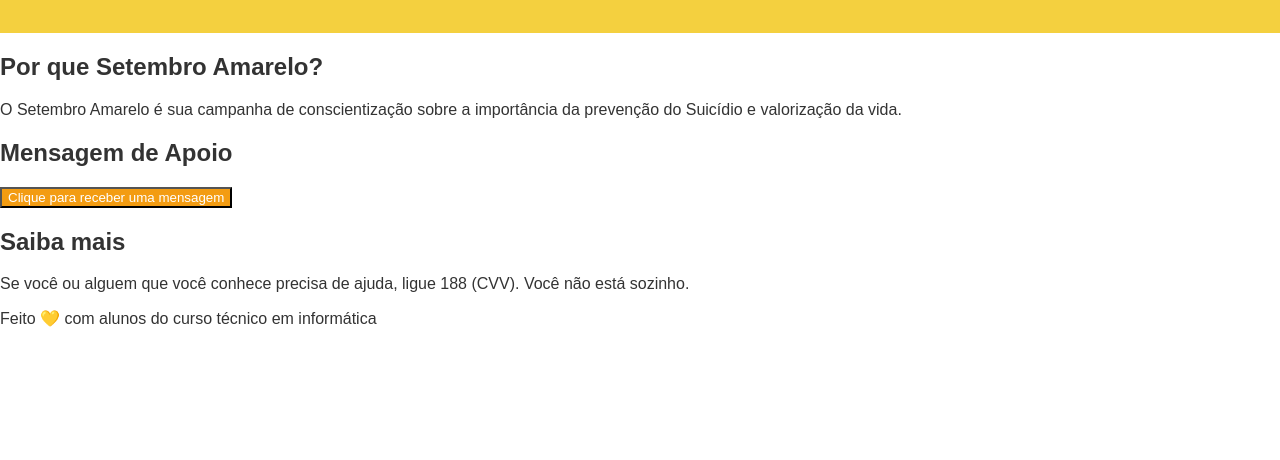
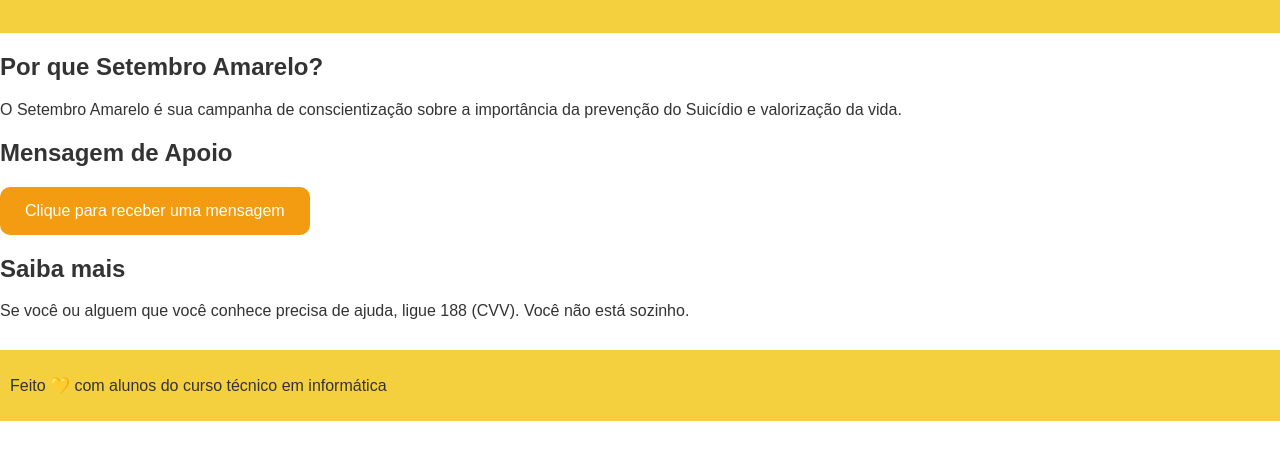
Before and after one commit to guts171/setembro-amarelo, a plain HTML site: page index.html in a window 1280 px wide. Shown: the part 102-562 px from the top of the page. Drawn offline with Linux system fonts and the light colour scheme; a script that the page names is missing.

Commit message:
Update style.css

```diff
--- a/style.css
+++ b/style.css
@@ -25,3 +25,27 @@ main {
 button {
   background: #f39c12;
   color: white;
+  border: none;
+  padding: 15px 25px;
+  border-radius: 10px;
+  font-size: 1em;
+  cursor: pointer;
+  trasition: 0.3s
+}
+
+button:hover {
+  background: #e67e22;
+}
+
+#mensagem {
+  margin-top: 15px;
+  font-style: italic;
+  color: #444;
+  font-size: 1.2em;
+}
+
+  footer {
+    background: #f4d03f;
+    padding: 10px;
+    margin-top: 30px
+  }
```
